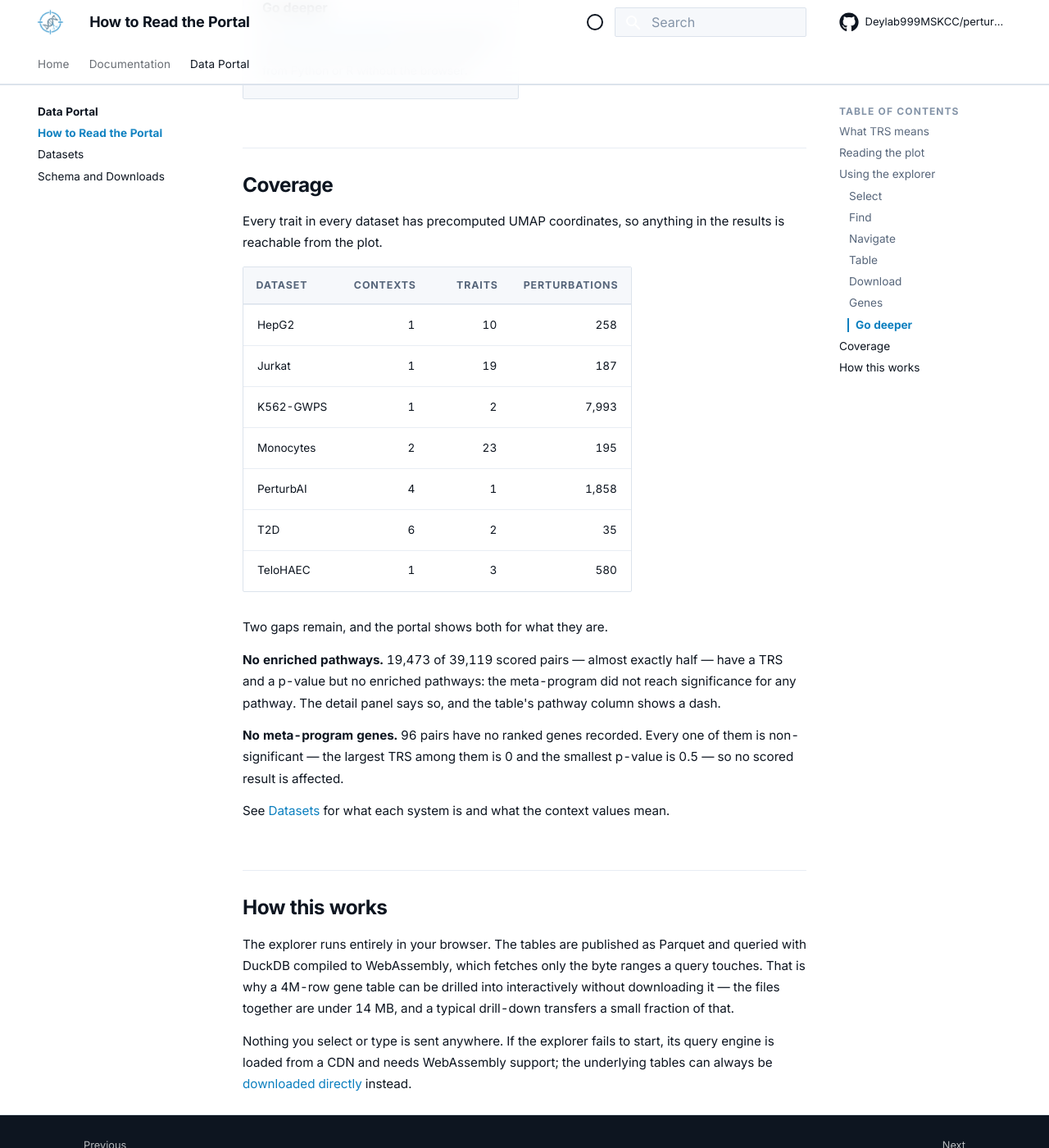
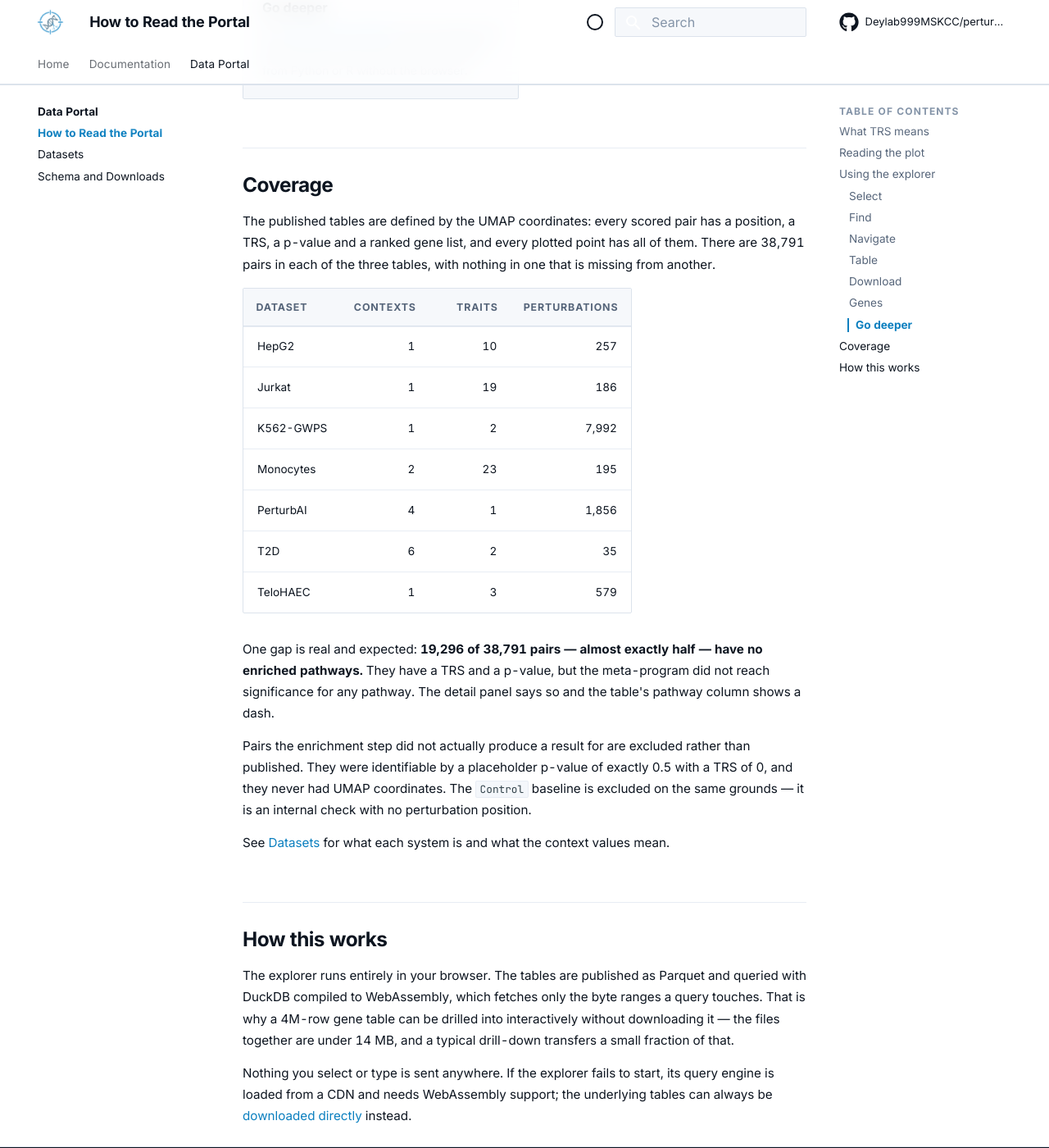
Before and after one commit to Deylab999MSKCC/perturbscape-docs, an MkDocs documentation site: the page built from docs/data/guide.md, in a window 1280 px wide and 1400 px high, scrolled down 2283 px. Shown: the whole window at 82% size. Built offline with MkDocs 1.6.1 and Material for MkDocs 9.7.7, drawn with Linux system fonts in a browser that asks for light colours; comment, search, counter and statistics services are not loaded; some of the changed text lies outside the part shown.

Commit message:
Publish only pairs that have UMAP coordinates
The UMAP files now define what gets published: any perturbation-trait pair
without coordinates is dropped from the pathways and meta-program tables too.
All three keyed tables cover the same 38,791 pairs, so a join across them can
neither drop nor invent a row.

That removes two things, both of which the portal was already unable to show
because it is driven by UMAP points:

- 294 pairs the enrichment step produced no real result for. They were
  identifiable by a placeholder p-value of exactly 0.5 with a TRS of 0, and the
  set matched the UMAP-absent set exactly - 294 of 294, with no row on either
  side unaccounted for. Publishing them made a non-result look like a measured,
  very non-significant one.
- 34 Control rows, an internal check with no perturbation position.

Both coverage figures are now zero: no UMAP point lacks results, and no pair
lacks meta-program genes. The genuine "meta-program enriched nothing" case is
untouched at 19,296 pairs, as are the 96 pooled runs.

Counts updated across the landing page, guide, datasets, schema and README.

Co-Authored-By: Claude Opus 5 <noreply@anthropic.com>

```diff
--- a/docs/data/guide.md
+++ b/docs/data/guide.md
@@ -5,9 +5,9 @@ edges of the data are.
 
 <div class="ps-metrics" markdown>
 <div class="ps-metric"><span class="ps-metric-value">7</span><span class="ps-metric-label">Datasets</span></div>
-<div class="ps-metric"><span class="ps-metric-value">10,260</span><span class="ps-metric-label">Perturbations</span></div>
+<div class="ps-metric"><span class="ps-metric-value">10,257</span><span class="ps-metric-label">Perturbations</span></div>
 <div class="ps-metric"><span class="ps-metric-value">39</span><span class="ps-metric-label">Traits</span></div>
-<div class="ps-metric"><span class="ps-metric-value">39,119</span><span class="ps-metric-label">Pairs</span></div>
+<div class="ps-metric"><span class="ps-metric-value">38,791</span><span class="ps-metric-label">Pairs</span></div>
 <div class="ps-metric"><span class="ps-metric-value">3.9M</span><span class="ps-metric-label">Gene ranks</span></div>
 </div>
 
@@ -106,29 +106,31 @@ reads, and can be queried directly from Python or R without the browser.
 
 ## Coverage
 
-Every trait in every dataset has precomputed UMAP coordinates, so anything in
-the results is reachable from the plot.
+The published tables are defined by the UMAP coordinates: every scored pair has
+a position, a TRS, a p-value and a ranked gene list, and every plotted point has
+all of them. There are 38,791 pairs in each of the three tables, with nothing in
+one that is missing from another.
 
 | Dataset | Contexts | Traits | Perturbations |
 |---|---:|---:|---:|
-| HepG2 | 1 | 10 | 258 |
-| Jurkat | 1 | 19 | 187 |
-| K562-GWPS | 1 | 2 | 7,993 |
+| HepG2 | 1 | 10 | 257 |
+| Jurkat | 1 | 19 | 186 |
+| K562-GWPS | 1 | 2 | 7,992 |
 | Monocytes | 2 | 23 | 195 |
-| PerturbAI | 4 | 1 | 1,858 |
+| PerturbAI | 4 | 1 | 1,856 |
 | T2D | 6 | 2 | 35 |
-| TeloHAEC | 1 | 3 | 580 |
+| TeloHAEC | 1 | 3 | 579 |
 
-Two gaps remain, and the portal shows both for what they are.
+One gap is real and expected: **19,296 of 38,791 pairs — almost exactly half —
+have no enriched pathways.** They have a TRS and a p-value, but the meta-program
+did not reach significance for any pathway. The detail panel says so and the
+table's pathway column shows a dash.
 
-**No enriched pathways.** 19,473 of 39,119 scored pairs — almost exactly half —
-have a TRS and a p-value but no enriched pathways: the meta-program did not
-reach significance for any pathway. The detail panel says so, and the table's
-pathway column shows a dash.
-
-**No meta-program genes.** 96 pairs have no ranked genes recorded. Every one of
-them is non-significant — the largest TRS among them is 0 and the smallest
-p-value is 0.5 — so no scored result is affected.
+Pairs the enrichment step did not actually produce a result for are excluded
+rather than published. They were identifiable by a placeholder p-value of
+exactly 0.5 with a TRS of 0, and they never had UMAP coordinates. The `Control`
+baseline is excluded on the same grounds — it is an internal check with no
+perturbation position.
 
 See [Datasets](datasets.md) for what each system is and what the context values
 mean.
```
Also changed, not shown: README.md (+5 -4 lines), docs/data/datasets.md (+6 -6 lines), docs/data/schema.md (+18 -11 lines), docs/index.md (+3 -3 lines), docs/data/tables/manifest.json, 4 other files.
